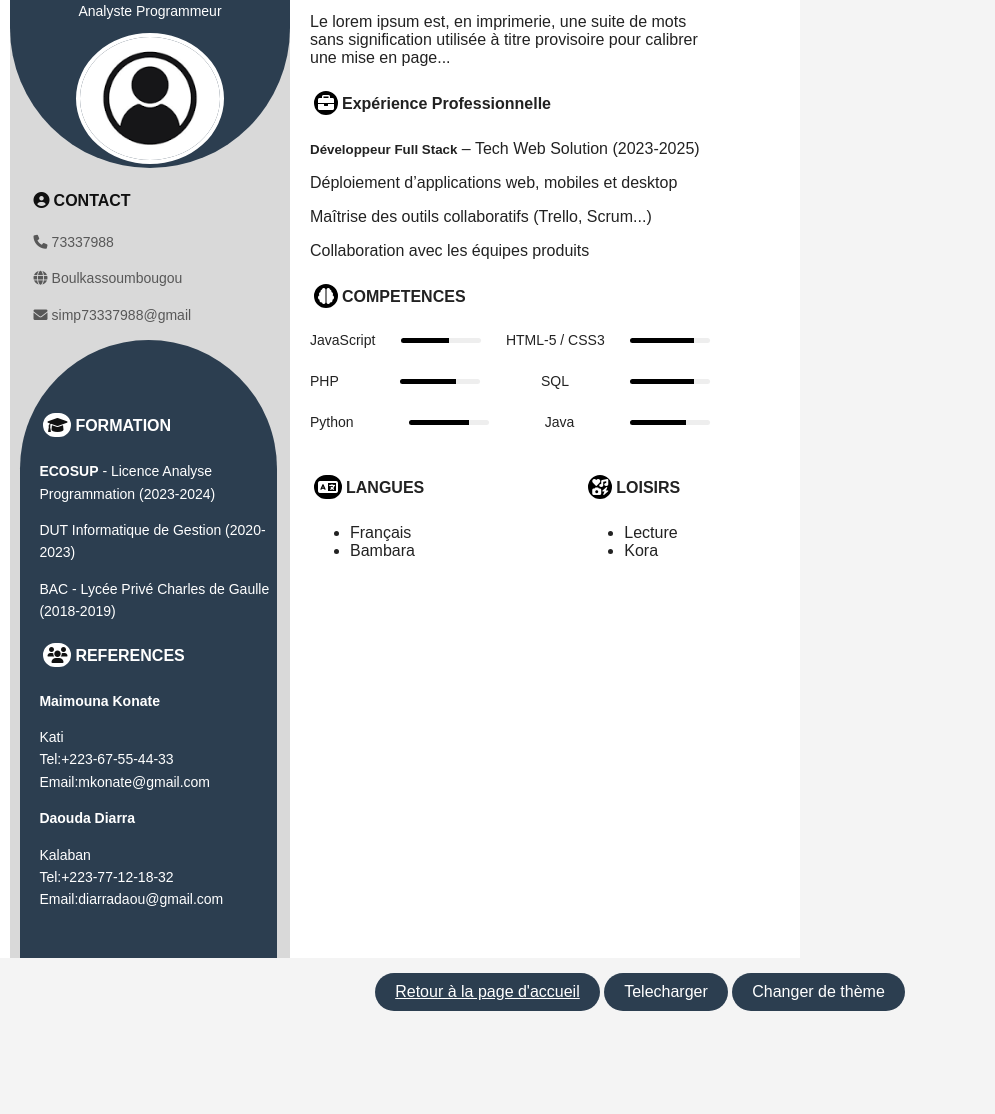
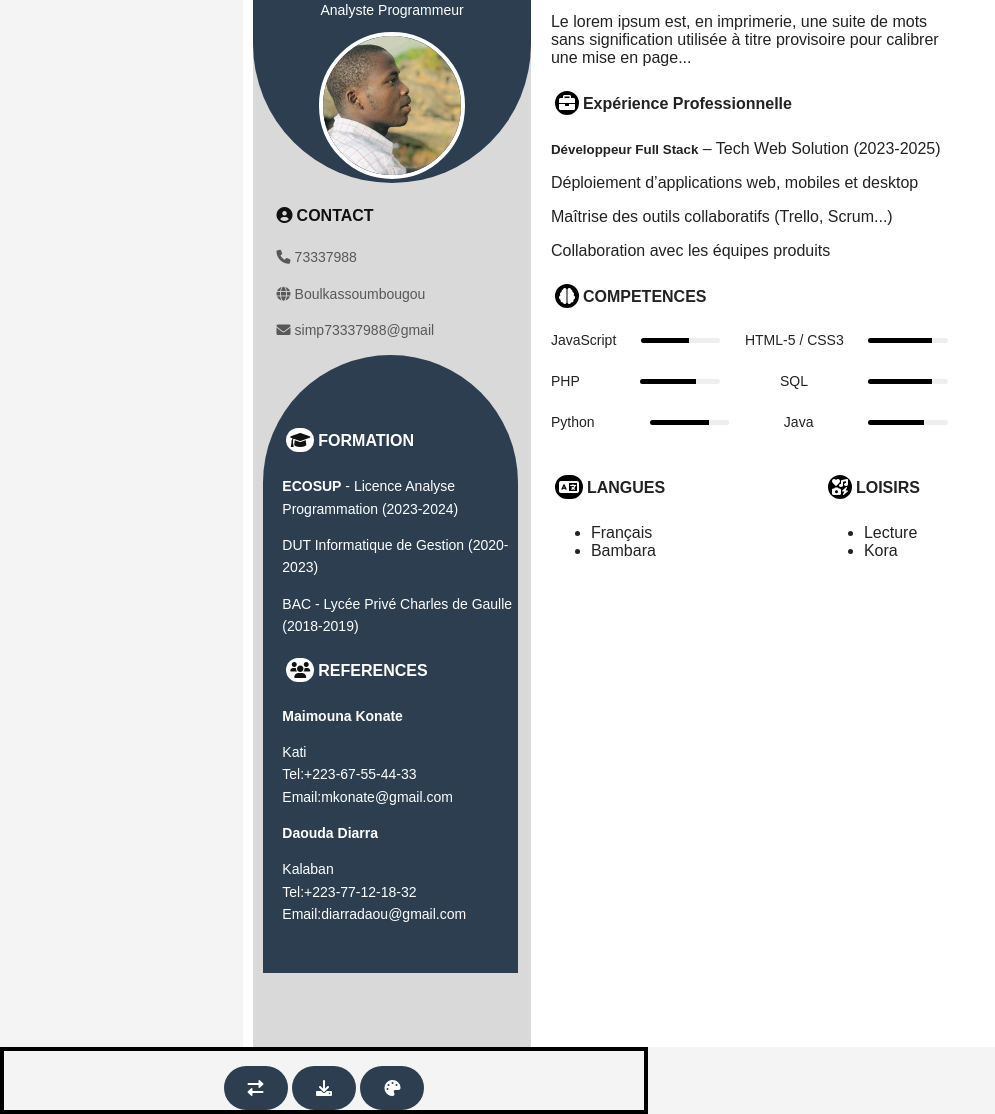
Before and after one commit to Simp7333/Maquette_InteractiveWEB, a plain HTML site: page cv.html in a window 1280 px wide. Shown: the part 76-1190 px from the top of the page, without its empty margins (0-995 px from the left). Before the commit the page ends 1087 px from the top, so only its background shows below. Drawn offline with Linux system fonts and the light colour scheme.

Commit message:
mon_second_commit

```diff
--- a/cv.html
+++ b/cv.html
@@ -16,7 +16,7 @@
             <div class="profile">
                 <h2>SIMPARA Cheickna Hamala</h2>
                 <p>Analyste Programmeur</p>
-                <img src="user.png" alt="">
+                <img src="mrSimp.jpeg" alt="">
             </div>
             <div class="contact">
                 <h3><i class="fas fa-circle-user"></i>CONTACT</h3>
@@ -153,15 +153,13 @@
                 </div>
             </section>
 
+        </main>
 
-        </main>
     </div>
-
-    <div class="msBtn">
-        <a href="index.html" class="btn">Retour à la page d'accueil</a>
-        <!-- <button class="btn" onclick="telechargerCV()">Télécharger mon CV</button> -->
-        <button class="btn" id="mon_btn">Telecharger</button>
-        <button class="btn" onclick="changerTheme()">Changer de thème</button>
+    <div class="msBtn no-print">
+        <button class="btn" onclick="retourAccueil()"><i class="fa-solid fa-right-left"></i></button>
+        <button class="btn" onclick="telechargerCV()"><i class="fa-solid fa-download"></i></button>
+        <button class="btn" onclick="changerTheme()"><i class="fa-solid fa-palette"></i></button>
     </div>
 
 <script src="https://cdnjs.cloudflare.com/ajax/libs/html2pdf.js/0.10.1/html2pdf.bundle.min.js"></script>
--- a/script.js
+++ b/script.js
@@ -1,39 +1,44 @@
-// // Function to download the CV as a PDF
-// function telechargerCV() {
-//     // Sélectionnez la partie du CV à convertir (évite d'inclure le bouton de téléchargement)
-//     const element = document.getElementById('cv');
+// Function to download the CV as a PDF
+function telechargerCV() {
+    // Sélectionnez la partie du CV à convertir (évite d'inclure le bouton de téléchargement)
+    const element = document.getElementById('cv');
 
-//     // Options du PDF
-//     const opt = {
-//         margin: [5, 5, 5, 5],
-//         filename: 'CV_Cheickna_Hamala.pdf',
-//         image: { type: 'jpeg', quality: 0.98 },
-//         html2canvas: {
-//             scale: 1, // Améliore la qualité
-//             useCORS: true, // Permet le chargement des images externes
-//             logging: true, // Désactive les lo gs pour plus de rapidité
-//             scrollX:0,
-//             scrollY:50,
-//         },
-//         jsPDF: {
-//             unit: 'mm',
-//             format: 'a4',
-//             // orientation: 'portrait'
-//         }
-//     };
+    // Options du PDF
+    const opt = {
+        margin: [5, 5, 5, 5],
+        filename: 'CV_Cheickna_Hamala.pdf',
+        image: { type: 'jpeg', quality: 0.98 },
+        html2canvas: {
+            scale: 1, // Améliore la qualité
+            useCORS: true, // Permet le chargement des images externes
+            logging: true, // Désactive les lo gs pour plus de rapidité
+            scrollX:0,
+            scrollY:0,
 
-//     // Générer et télécharger le PDF
-//     html2pdf().set(opt).from(element).save();
-// }
+        },
+        jsPDF: {
+            unit: 'mm',
+            format: 'a4',
+            // orientation: 'portrait'
+        }
+    };
 
-let mon_btn =
-document.getElementById('mon_btn');
-mon_btn.addEventListener('click',function () {
+    // Générer et télécharger le PDF
+    html2pdf().set(opt).from(element).save();
+}
 
-    let simp =
-    document.getElementById('cv')
-    html2pdf().from(simp).save('mon_cv.pdf')
-})
+function retourAccueil() {
+    window.location.href = "index.html"; // ou "/" si ton fichier est à la racine
+}
+
+// let mon_btn =
+// document.getElementById('mon_btn');
+// mon_btn.addEventListener('click',function () {
+
+//     let simp =
+//     document.getElementById('cv')
+//     html2pdf().from(simp).save('mon_cv.pdf')
+// })
 
 
 // change coulaure
--- a/style.css
+++ b/style.css
@@ -73,8 +73,12 @@ header {
 
 
 .cv-contener {
+    width: 210mm;
+    height: 297mm;
+    margin: auto;
+    box-shadow: none;
     display: flex;
-    max-width: 800px;
+    /* max-width: 800px; */
     background: white;
     /* box-shadow: 0 0 10px rgba(0, 0, 0, 0.1); */
 }
@@ -82,7 +86,7 @@ header {
 .gauche {
     width: 35%;
     background:#D9D9D9;
-    /* text-align: center; */
+    height: auto;
     margin-left: 10px;
 }
 .profile{
@@ -130,6 +134,7 @@ header {
     padding-left: 7%;
     margin-left: 3.5%;
     width: 85%;
+    height: min-content;
     background-color:#2c3e50;
     border-top-right-radius: 50vh;
     border-top-left-radius: 50vh;
@@ -243,15 +248,19 @@ background-color: black;
 width: 70%; /* À ajuster selon la compétence */
 }
 
+.msBtn {
+    width: 50%;
+    border: 4px solid black;
+    text-align: center;
+}
+
 @media print {
-    /* body * {
-        visibility: hidden;
+    .no-print {
+        display: none !important;
     }
-    #cv, #cv * {
-        visibility: visible;
-    } */
-    .msBtn {
-        display: none !important;
+
+    .cv-contener{
+        overflow: hidden;
     }
 }
 @media (max-width: 500px) {
@@ -275,8 +284,8 @@ width: 70%; /* À ajuster selon la compétence */
 
 }
 
-.theme-bleu .profile .formation{
-    background-color: #6d96c0;
+.theme-bleu .profile, .theme-bleu .bas_prof{
+    background-color: #2980b9;
     color: #ecf0f1;
 }
 
@@ -284,20 +293,20 @@ width: 70%; /* À ajuster selon la compétence */
     background-color: #2980b9;
 }
 
-.theme-vert .profile {
+.theme-vert .profile, .theme-vert .bas_prof{
     background-color: #14532d;
     color: #e6ffed;
 }
 
 .theme-vert .bar {
-    background-color: #16a34a;
+    background-color: #14532d;
 }
 
-.theme-rouge .profile {
+.theme-rouge .profile, .theme-rouge .bas_prof {
     background-color: #7f1d1d;
     color: #ffe5e5;
 }
 
 .theme-rouge .bar {
-    background-color: #dc2626;
+    background-color: #7f1d1d;
 }
```
Also changed, not shown: OIP.jpg (deleted), competance.jpg (deleted), experience.jpg (deleted), language.jpg (deleted), lebeau.jpeg (deleted), leplusbeau.jpg (deleted), loisir.jpg (deleted), mrSimp.jpeg (added), reference.jpg (deleted).
